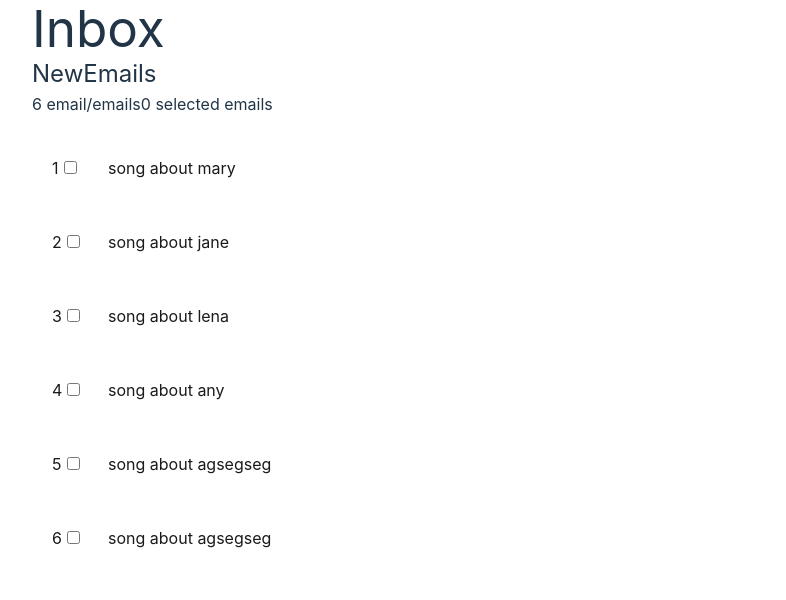
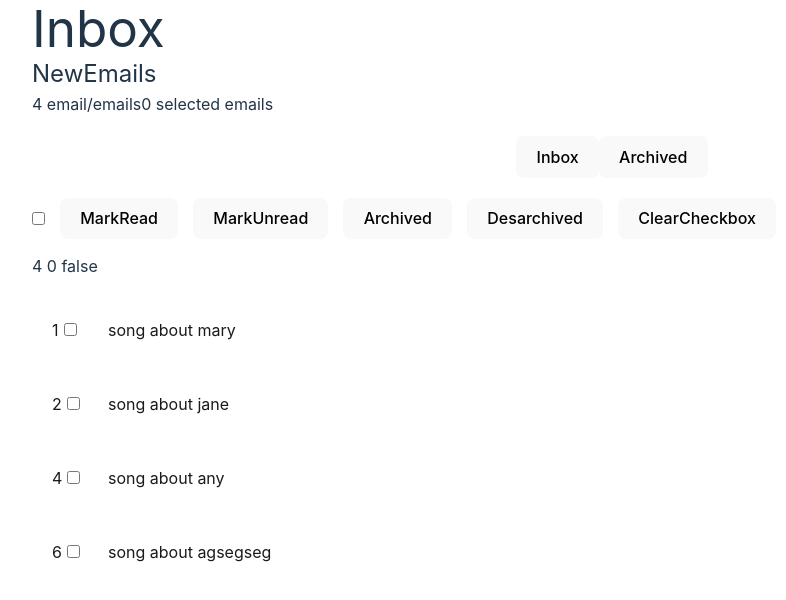
Before and after one commit to vaneahortolomei/email, a Vue app: page / in a window 1280 px wide. Shown: the top 600 px of the page, without its empty margins (28-814 px from the left). Built offline with nearby package versions, Linux system fonts and the light colour scheme; data requests are answered from the project's data file.

Commit message:
multiselect done

```diff
--- a/db.json
+++ b/db.json
@@ -6,7 +6,7 @@
       "subject": "song about lena",
       "body": "Express provides a thin layer of fundamental web application features, without obscuring Node.js features that you know and love.",
       "time": "",
-      "archived": false,
+      "archived": true,
       "read": false
     },
     {
@@ -42,7 +42,7 @@
       "subject": "song about agsegseg",
       "body": "gsegseghsehgse hseah shsrdh drh dh drhdr hdrhdr framework that provides a robust set of features for web and mobile ",
       "time": "",
-      "archived": false,
+      "archived": true,
       "read": false
     },
     {
--- a/src/components/ActionList.vue
+++ b/src/components/ActionList.vue
@@ -1,24 +1,69 @@
 <template>
-    <ul class="list">
+    <ul class="button-list">
         <label for="marked"/>
-        <input type="checkbox" id="marked" name="marked"/>
-        <li class="list__item">MarkRead</li>
-        <li class="list__item">MarkUnread</li>
-        <li class="list__item">Archived</li>
+        <input
+            class="marker"
+            type="checkbox"
+            id="marked"
+            name="marked"
+            :checked="allEmailsChecked"
+            @click="useAction"
+        />
+        <li class="button-list__button">
+            <button @click="emailSelection.markRead()">MarkRead</button>
+        </li>
+        <li class="button-list__button">
+            <button @click="emailSelection.markUnread()">MarkUnread</button>
+        </li>
+        <li class="button-list__button">
+            <button @click="emailSelection.archived()">Archived</button>
+        </li>
+        <li class="button-list__button">
+            <button @click="emailSelection.desarchived()">Desarchived</button>
+        </li>
+        <li class="button-list__button">
+            <button @click="emailSelection.clear()">ClearCheckbox</button>
+        </li>
     </ul>
+
+    {{emailLength}}
+    {{numberSelected}}
+    {{allEmailsChecked}}
 </template>
 
 <script>
+    import useEmailSelection from "../helpers/useSelectionEmail.js";
+    import {computed} from 'vue';
+
     export default {
         props: {
-            email: {
-                type: Object,
+            emails: {
+                type: Array,
                 required: true,
             }
         },
         name: "ActionList",
         setup(props) {
+            const emailSelection = useEmailSelection();
+            const numberSelected = computed(() => emailSelection.selected.size);
+            const emailLength = computed(() => props.emails.length);
+            const allEmailsChecked = computed(() => numberSelected.value === emailLength.value);
 
+            const useAction = () => {
+                if (allEmailsChecked.value) {
+                    emailSelection.clear();
+                } else {
+                    emailSelection.addMultiple(props.emails);
+                }
+            };
+
+            return {
+                emailSelection,
+                emailLength,
+                numberSelected,
+                allEmailsChecked,
+                useAction
+            }
         }
     }
 </script>
--- a/src/components/EmailList.vue
+++ b/src/components/EmailList.vue
@@ -1,11 +1,18 @@
 <template>
     <section style="margin-bottom: 100px">
         <header><h2>NewEmails</h2></header>
-        <span>{{filterArchivedEmails.length}} email/emails</span>
-         <span>{{archivedEmails.selected.size}} selected emails</span>
-        <ul v-if="filterArchivedEmails.length > 0" class="list">
+        <span>{{ filteredEmails.length}} email/emails</span>
+        <span>{{archivedEmails.selected.size}} selected emails</span>
+
+        <div class="tab">
+            <button @click="selectScreen('inbox')">Inbox</button>
+            <button @click="selectScreen('archived')">Archived</button>
+        </div>
+
+        <ActionList :emails="filteredEmails"/>
+        <ul v-if="filteredEmails.length > 0" class="list">
             <li class="list__item"
-                v-for="email in filterArchivedEmails"
+                v-for="email in filteredEmails"
                 :key="email.id"
                 :class="{'list__item--active': email.read}"
             >
@@ -19,7 +26,7 @@
                             name="checkbox"
                             id="checkbox"
                             @click="archivedEmails.toggle(email)"
-                            :selected="archivedEmails.selected.has(email)"
+                            :checked="archivedEmails.selected.has(email)"
                         />
                     </div>
                     <div class="body-item__body">
@@ -50,38 +57,53 @@
     import {ref, computed, watch, watchEffect, onMounted, reactive} from 'vue';
     import Modal from "./Modal.vue";
     import EmailView from "./EmailView.vue";
+    import ActionList from "./ActionList.vue";
 
     export default {
         name: "EmailList",
-        components: {EmailView, Modal},
+        components: {ActionList, EmailView, Modal},
         async setup() {
             const openBody = ref(null);
-            let response = reactive(await EmailEvents.getEmailsList());
+            const selectedTab = ref('inbox');
+            const archivedEmails = useEmailSelection();
+            let emails = reactive(await EmailEvents.getEmailsList());
 
 
-            const sortableEmails = computed(() => response.sort((a, b) => a.id - b.id));
-            const filterArchivedEmails = computed(() => sortableEmails.value.filter(email => !email.archived));
-            const filterDesarchivedEmails = computed(() => sortableEmails.value.filter(email => email.archived));
+            const sortableEmails = computed(() => emails.sort((a, b) => a.id - b.id));
+
+            const filteredEmails = computed(() => {
+                if (selectedTab.value === 'inbox') {
+                    return sortableEmails.value.filter(email => !email.archived);
+                } else {
+                    return sortableEmails.value.filter(email => email.archived);
+                }
+            });
 
             //methods
-            const openEmail = (email) => {
+            const openEmail = email => {
                 openBody.value = email;
                 updateEmail(email)
             };
 
-            const updateEmail = (email) => {
+            const updateEmail = email => {
                 EmailEvents.putEmailsList(email.id, email);
+            };
+
+            const selectScreen = newScreen => {
+                selectedTab.value = newScreen;
+                archivedEmails.selected.clear()
             };
 
 
             return {
-                filterArchivedEmails,
-                filterDesarchivedEmails,
-                response,
+                filteredEmails,
+                emails,
                 openEmail,
                 updateEmail,
                 openBody,
-                archivedEmails: useEmailSelection(),
+                archivedEmails,
+                selectedTab,
+                selectScreen
             }
         },
 
--- a/src/helpers/useSelectionEmail.js
+++ b/src/helpers/useSelectionEmail.js
@@ -1,4 +1,5 @@
 import {reactive} from 'vue';
+import EmailEvents from "../services/EmailEvents.js";
 
 let selected = reactive(new Set());
 
@@ -10,13 +11,57 @@ export const useEmailSelection = () => {
         } else {
             selected.add(email)
         }
+    };
 
-        console.log(selected.size)
+    const clear = () => {
+        selected.clear();
+    };
+
+    const addMultiple = (newEmails) => {
+        newEmails.forEach(email => {
+            selected.add(email);
+        })
+    };
+
+    const markRead = () => {
+        selected.forEach(email => {
+            email.read = true;
+            updateEmail(email);
+        })
+    };
+    const markUnread = () => {
+        selected.forEach(email => {
+            email.read = false;
+            updateEmail(email);
+        })
+    };
+
+    const archived = () => {
+        selected.forEach(email => {
+            email.archived = true;
+            updateEmail(email);
+        })
+    };
+    const desarchived = () => {
+        selected.forEach(email => {
+            email.archived = false;
+            updateEmail(email);
+        })
+    };
+
+    const updateEmail = (email) => {
+        EmailEvents.putEmailsList(email.id, email).then(r => r);
     };
 
     return {
         selected,
         toggle,
+        addMultiple,
+        clear,
+        markRead,
+        markUnread,
+        archived,
+        desarchived
     }
 };
 
--- a/src/style/index.scss
+++ b/src/style/index.scss
@@ -147,11 +147,15 @@ img {
     display: flex;
     list-style-type: none;
     padding: 0;
-    margin: 0;
+    align-items: center;
+    margin: 15px 0;
     &__button {
         + .button-list__button {
             margin-left: 15px;
         }
+    }
+    .marker {
+        margin-right: 15px;
     }
 }
 .body-item {
@@ -163,3 +167,9 @@ img {
         flex: 1 0 95%;
     }
 }
+.tab {
+    display: flex;
+    justify-content: center;
+    align-items: center;
+    margin: 20px 0;
+}
```
